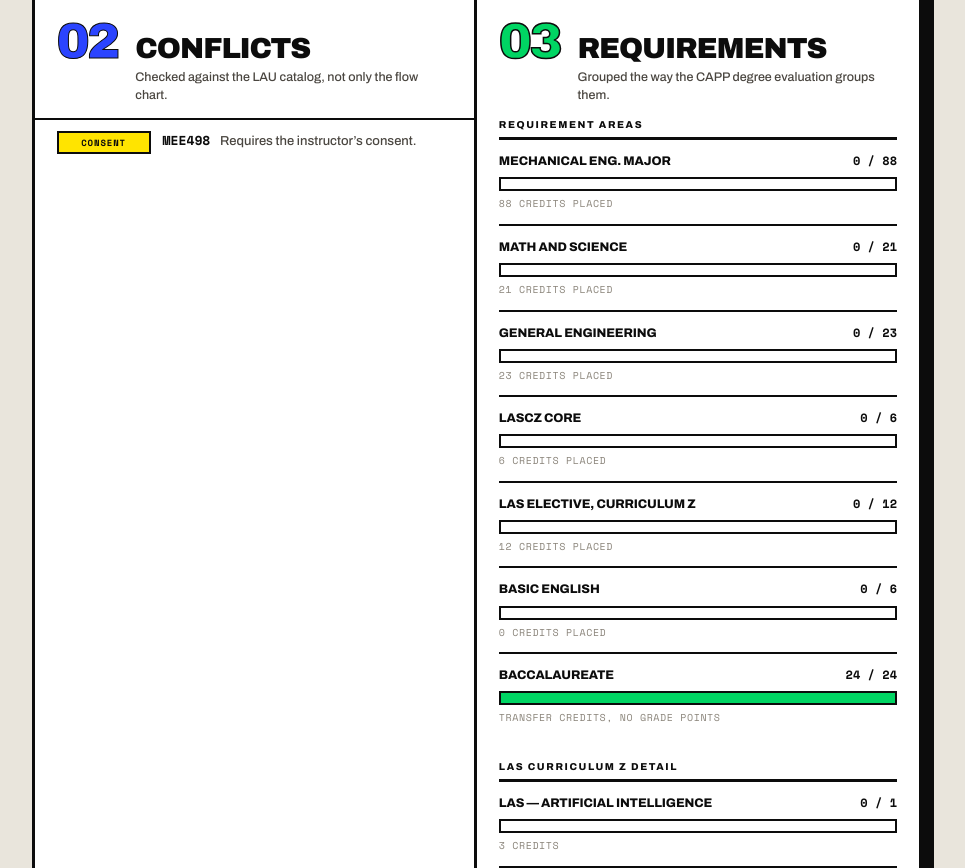
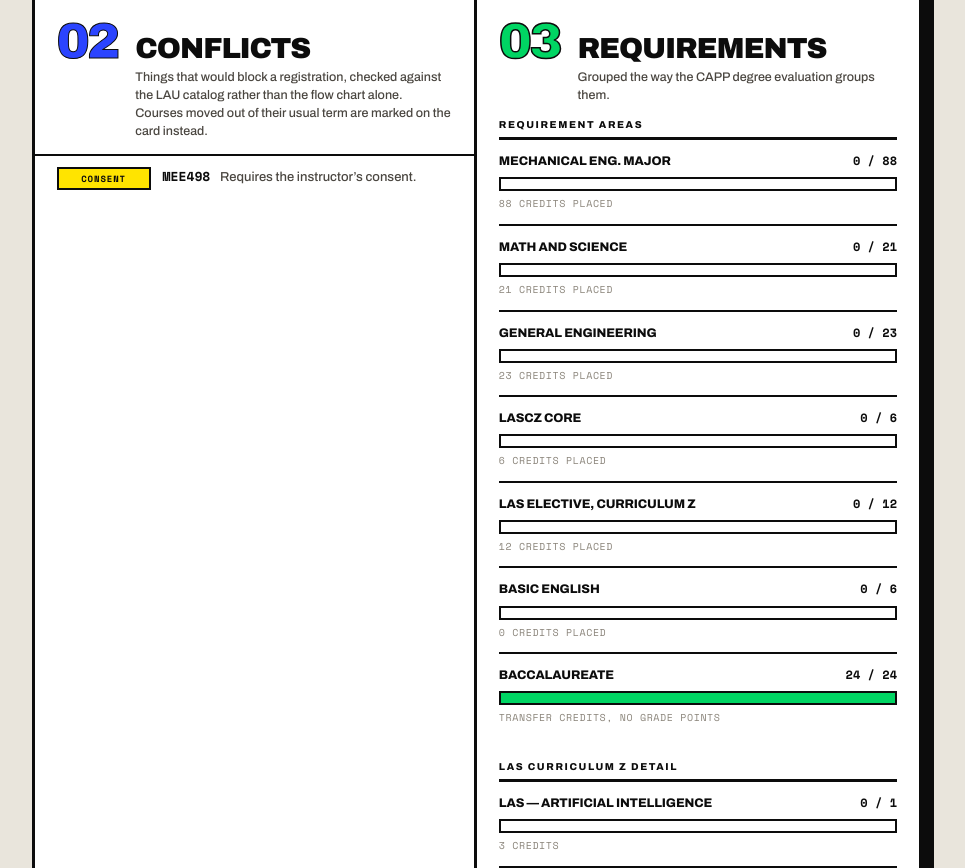
Before and after one commit to Alex-Obeid/lau-course-map, a plain HTML site: page index.html in a window 1280 px wide. Shown: the part 3677-4545 px from the top of the page, without its empty margins (26-991 px from the left). Drawn offline with nearby package versions, Linux system fonts and the light colour scheme.

Commit message:
Keep offering warnings off the conflicts list
Moving a course out of its scheduled term is worth knowing about, but it is
not a blocker, and once you shuffle a plan around it fills the list with rows
that only say "check this is offered". The Conflicts section is now reserved
for things that would stop a registration: prerequisites, corequisites, class
standing, credit limits, repeat limits and consent.

The warning itself is unchanged. The card still carries its corner mark and a
"check" against the credits, and the course's detail panel still says which
term the plan schedules it in and which term you moved it to - both at the
point where you are already looking.

With two courses deliberately misplaced, the list shows five rows, all of them
blockers, and no offering rows; the card keeps its mark and the panel keeps
its explanation.

Co-Authored-By: Claude Opus 5 <noreply@anthropic.com>

```diff
--- a/app.js
+++ b/app.js
@@ -1022,10 +1022,16 @@
     }, reduced ? 1300 : 2300);
   }
 
+  // Offering warnings are better placed on the card that caused them, where
+  // you are already looking, than as rows filling this list.
+  var ISSUES_NOT_LISTED = ['offering'];
+
   function renderIssues() {
     var list = $('issues');
     list.textContent = '';
-    var sorted = analysis.issues.slice().sort(function (a, b) {
+    var sorted = analysis.issues.filter(function (i) {
+      return ISSUES_NOT_LISTED.indexOf(i.kind) === -1;
+    }).sort(function (a, b) {
       if (a.severity === b.severity) return 0;
       return a.severity === 'error' ? -1 : 1;
     });
--- a/index.html
+++ b/index.html
@@ -114,7 +114,7 @@
         <div class="block-head">
           <span class="block-num num-blue">02</span>
           <h2>Conflicts</h2>
-          <p class="block-note">Checked against the LAU catalog, not only the flow chart.</p>
+          <p class="block-note">Things that would block a registration, checked against the LAU catalog rather than the flow chart alone. Courses moved out of their usual term are marked on the card instead.</p>
         </div>
         <ul class="issues" id="issues"></ul>
       </section>
```
Also changed, not shown: 1 other file.
